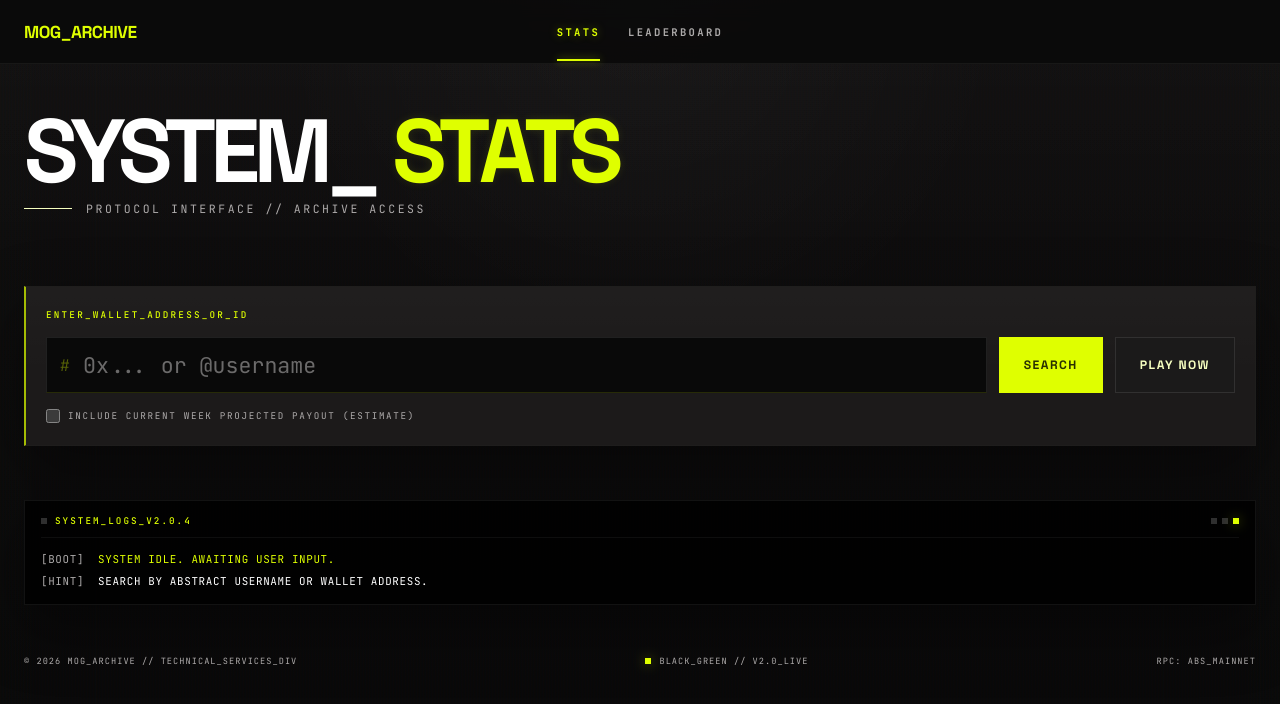
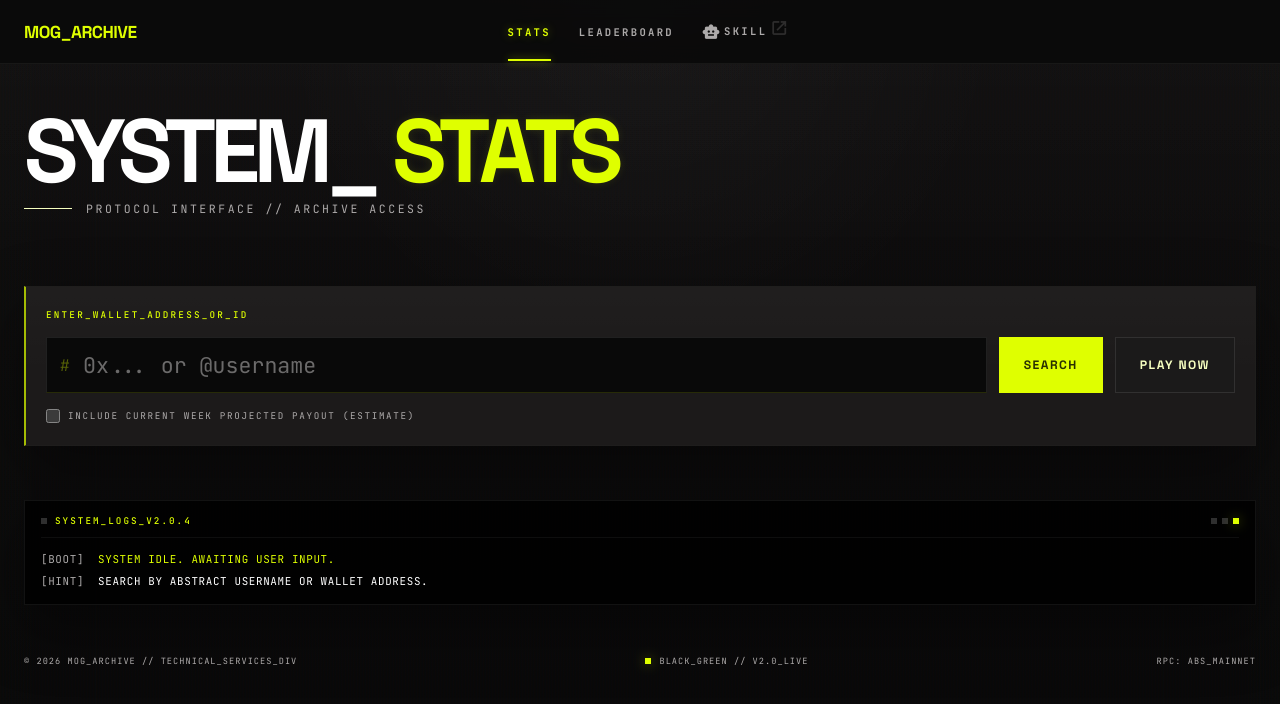
Before and after one commit to slkzgm/mog-stats, a website: page index.html in a window 1280 px wide. Drawn offline with nearby package versions, Linux system fonts and the light colour scheme; no server answers.

Commit message:
Tighten skill header link styling

```diff
--- a/index.html
+++ b/index.html
@@ -29,8 +29,17 @@
         <div class="topnav">
           <button id="view-stats-btn" type="button" class="nav-link is-active">Stats</button>
           <button id="view-leaderboard-btn" type="button" class="nav-link">Leaderboard</button>
+          <a
+            class="nav-link nav-link-external"
+            href="https://github.com/slkzgm/och-mog-skill"
+            target="_blank"
+            rel="noopener noreferrer"
+            ><span class="material-symbols-outlined nav-link-icon" aria-hidden="true">smart_toy</span>
+            <span class="nav-link-copy"
+              >Skill
+              <span class="material-symbols-outlined nav-link-external-icon" aria-hidden="true">open_in_new</span></span
+            ></a
         </div>
-        <div class="topbar-spacer" aria-hidden="true"></div>
       </div>
     </nav>
 
--- a/styles.css
+++ b/styles.css
@@ -121,6 +121,7 @@ button {
   padding: 0 24px;
   display: flex;
   align-items: center;
+  justify-content: space-between;
   position: relative;
 }
 
@@ -148,6 +149,9 @@ button {
 .nav-link {
   position: relative;
   pointer-events: auto;
+  display: inline-flex;
+  align-items: center;
+  gap: 6px;
   border: 0;
   padding: 0;
   background: transparent;
@@ -162,6 +166,42 @@ button {
     color 180ms ease,
     text-shadow 180ms ease,
     opacity 180ms ease;
+}
+
+.nav-link-icon {
+  font-size: 14px;
+}
+
+.nav-link-external {
+  gap: 4px;
+}
+
+.nav-link-copy {
+  position: relative;
+  display: inline-block;
+  line-height: 1;
+  padding-right: 0.32rem;
+}
+
+.nav-link-external-icon {
+  position: absolute;
+  left: 100%;
+  top: -0.42em;
+  font-size: 0.34rem;
+  line-height: 1;
+  opacity: 0.22;
+  transform: translateX(-0.14rem);
+  transform-origin: top left;
+  transition:
+    opacity 180ms ease,
+    transform 180ms ease;
+  font-variation-settings: "FILL" 0, "wght" 250, "GRAD" 0, "opsz" 20;
+}
+
+.nav-link-external:hover .nav-link-external-icon,
+.nav-link-external:focus-visible .nav-link-external-icon {
+  opacity: 0.34;
+  transform: translateX(-0.12rem);
 }
 
 .material-symbols-outlined {
```
